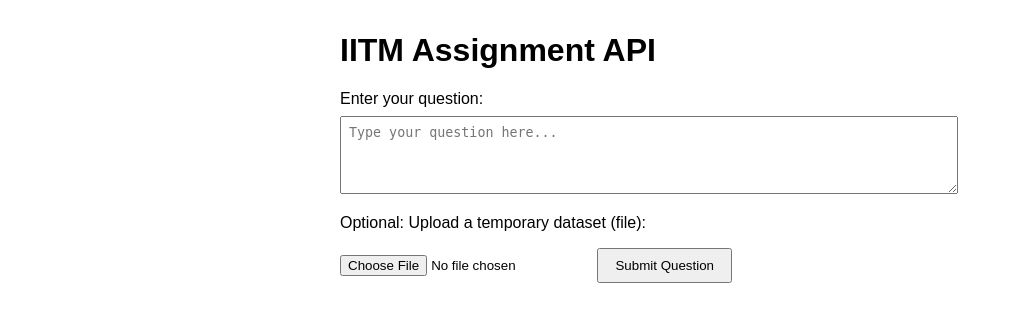
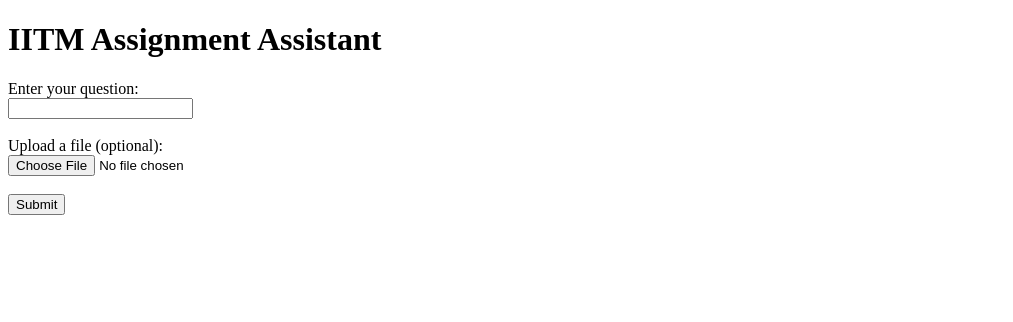
Before and after one commit to Himanshi-meswal/TDS_Solver, a FastAPI app: page / in a window 1280 px wide. Shown: the top 322 px of the page, without its empty margins (0-1013 px from the left). Run offline with FastAPI, Linux system fonts and the light colour scheme; some libraries are stand-ins or nearby versions.

Commit message:
Initial commit - IITM Assignment API

```diff
--- a/templates/index.html
+++ b/templates/index.html
@@ -1,81 +1,32 @@
 <!-- {{ {"answer": answer} | tojson(indent=2) }} -->
 
-
+<!-- templates/index.html -->
 <!DOCTYPE html>
-<html lang="en">
+<html>
 <head>
-  <meta charset="UTF-8" />
-  <meta name="viewport" content="width=device-width, initial-scale=1.0" />
-  <title>IITM Assignment API</title>
-  <style>
-    body {
-      font-family: Arial, sans-serif;
-      margin: 2rem;
-    }
-    .container {
-      max-width: 600px;
-      margin: auto;
-    }
-    label {
-      display: block;
-      margin-top: 1rem;
-    }
-    input[type="text"],
-    textarea {
-      width: 100%;
-      padding: 0.5rem;
-      margin-top: 0.5rem;
-    }
-    input[type="file"] {
-      margin-top: 0.5rem;
-    }
-    button {
-      margin-top: 1rem;
-      padding: 0.5rem 1rem;
-    }
-    .response {
-      background-color: #f3f3f3;
-      padding: 1rem;
-      margin-top: 1rem;
-      white-space: pre-wrap;
-      border: 1px solid #ddd;
-    }
-  </style>
+    <title>IITM Assignment Assistant</title>
 </head>
 <body>
-  <div class="container">
-    <h1>IITM Assignment API</h1>
-    <form id="questionForm" method="post" enctype="multipart/form-data" action="/submit">
-      <label for="question">Enter your question:</label>
-      <textarea id="question" name="question" rows="4" placeholder="Type your question here..." required></textarea>
+    <h1>IITM Assignment Assistant</h1>
 
-      <label for="file">Optional: Upload a temporary dataset (file):</label>
-      <input type="file" id="file" name="file" />
+    <form action="/submit" method="post" enctype="multipart/form-data">
+        <label for="question">Enter your question:</label><br>
+        <input type="text" id="question" name="question" required><br><br>
 
-      <button type="submit">Submit Question</button>
+        <label for="file">Upload a file (optional):</label><br>
+        <input type="file" id="file" name="file"><br><br>
+
+        <button type="submit">Submit</button>
     </form>
 
-    <div id="response" class="response" style="display: none;"></div>
-  </div>
+    {% if question %}
+        <h3>Question:</h3>
+        <p>{{ question }}</p>
+    {% endif %}
 
-  <script>
-    // Optional: Use JavaScript to handle the form submission asynchronously
-    document.getElementById('questionForm').addEventListener('submit', async function(e) {
-      e.preventDefault();
-      const formData = new FormData(this);
-      try {
-        const response = await fetch('/submit', {
-          method: 'POST',
-          body: formData
-        });
-        const data = await response.text();
-        document.getElementById('response').style.display = 'block';
-        document.getElementById('response').textContent = data;
-      } catch (error) {
-        document.getElementById('response').style.display = 'block';
-        document.getElementById('response').textContent = 'Error: ' + error;
-      }
-    });
-  </script>
+    {% if answer %}
+        <h3>Answer:</h3>
+        <p>{{ answer }}</p>
+    {% endif %}
 </body>
 </html>
```
